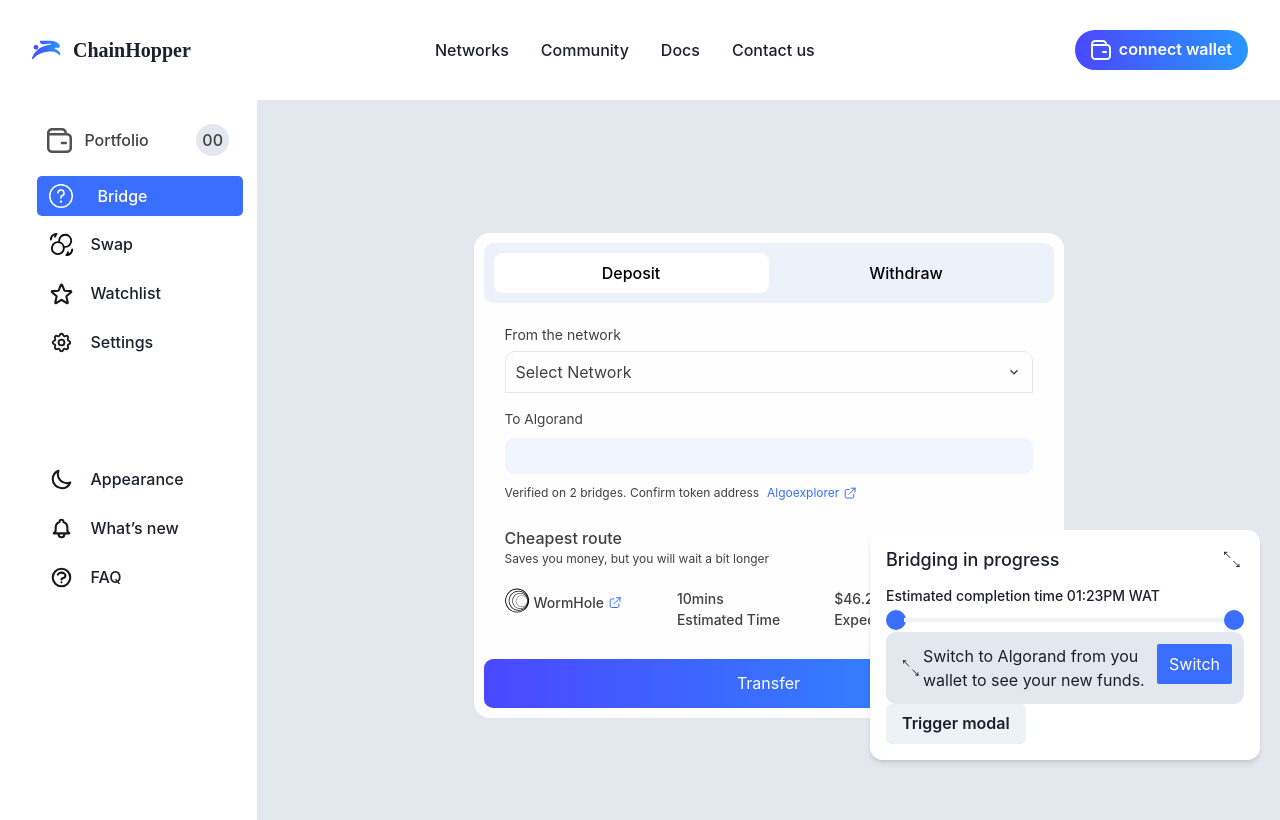
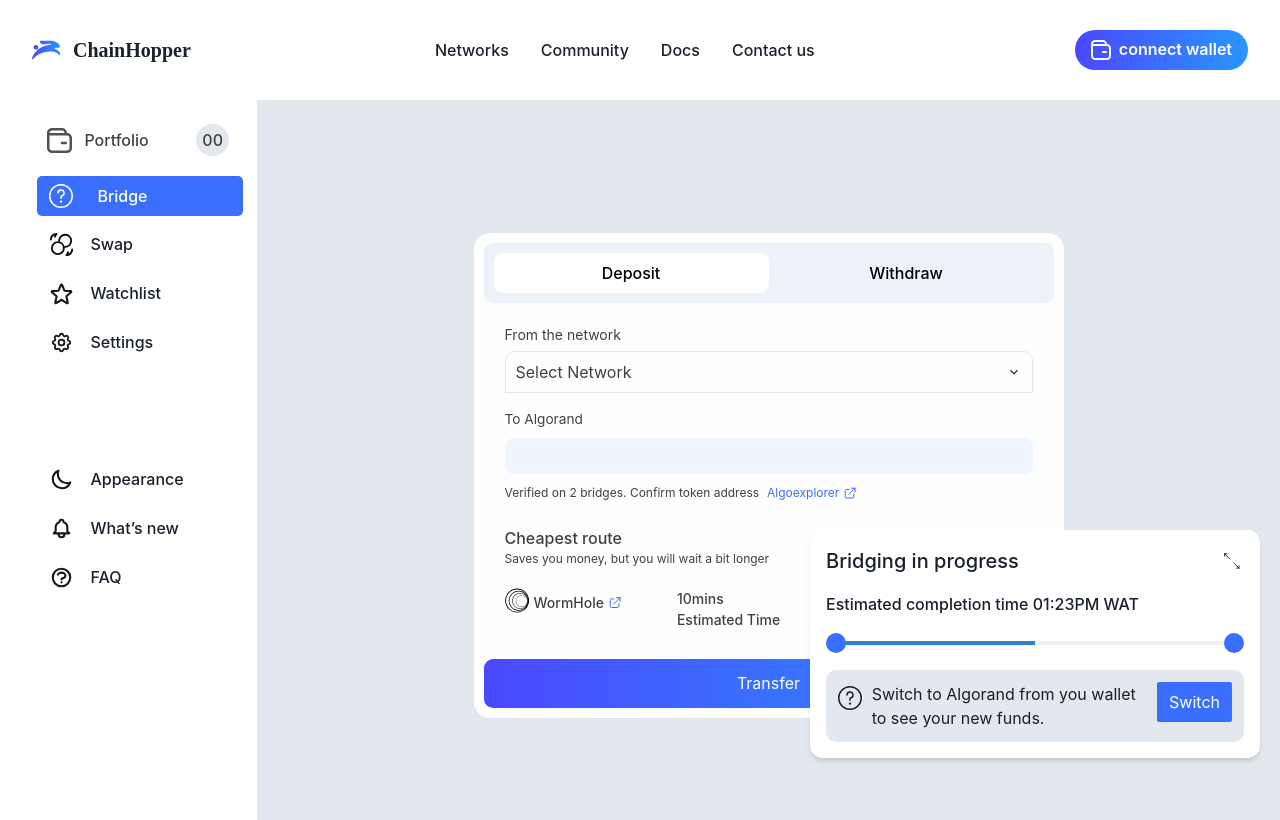
Before and after one commit to algorand-hackers/chain-hopper, a React (Create React App) app in the folder apps/frontend/: page /bridge in a window 1280 px wide. Built offline with nearby package versions, Linux system fonts and the light colour scheme.

Commit message:
brigde transactiom component

```diff
--- a/apps/frontend/src/components/TransactionLoader.js
+++ b/apps/frontend/src/components/TransactionLoader.js
@@ -1,4 +1,5 @@
-import React from 'react'
+import React from 'react';
+// import { Progress } from "@material-tailwind/react"
 import {
   Flex,
   Box,
@@ -7,76 +8,59 @@
   Image,
   Progress,
   Circle,
-    Stack,
   Spacer,
+  Button,
   useDisclosure,
-
 } from '@chakra-ui/react';
-import Expand from "../asset/Expand.svg"
+import Expand from '../asset/Expand.svg';
 import TransactionModal from './TransactionModal/TransactionModal';
 
 const TransactionLoader = () => {
-    const { isOpen, onOpen, onClose } = useDisclosure()
-
+  const { isOpen, onOpen, onClose } = useDisclosure();
 
   return (
-    <div className='absolute p-4 top-[430px] shadow-md rounded-[12.42px] right-[20px] w-[390px] h-fit-content bg-[white]'>
-        <Flex >
-            <Text fontSize="18px" fontWeight={"500"}>Bridging in progress</Text>
+    <div className="w-[450px] absolute p-4 top-[430px] shadow-md rounded-[12.42px] right-[20px] h-fit-content bg-[white]">
+      <Flex>
+        <Text fontSize="20px" fontWeight={'500'}>
+          Bridging in progress
+        </Text>
         <Spacer />
-            {/* <Button onClick={onOpen}>
-                Trigger modal
-            </Button> */}
-
-            {/* <Icon as={Expand} /> */}
-                <Image  src={Expand} alt-="expand"/>
+        <Image onClick={onOpen} src={Expand} alt-="expand" />
       </Flex>
-        <Text my={3} fontSize={"14px"} fontWeight="500" >Estimated completion time 01:23PM WAT</Text>
-        <Box w="100%" mb="10px" pos="relative" >
-            <Circle pos="absolute" size="20px" bottom="-8px" bg="blue" />
-            <Box width="90%" mx="auto">
-                <Progress  value={30} h="4px" color="blue"  />
+      <Text mb={3} mt={4} fontSize={'16px'} fontWeight="500">
+        Estimated completion time 01:23PM WAT
+      </Text>
+      <Box w="100%" my="25px" pos="relative">
+        <Circle pos="absolute" size="20px" bottom="-8px" bg="#3A6EFF" />
+        <Box width="92%" mx="auto">
+          {/* <Progress value={50}  color="red" /> */}
+          <Progress value={50} h="4px" colorScheme="blue" />
         </Box>
-            <Circle pos="absolute" right="0" bottom="-8px" size="20px" bg="blue" />
+        <Circle pos="absolute" right="0" bottom="-8px" size="20px" bg="#3A6EFF" />
       </Box>
       <Flex bg="bg2" p={3} rounded="10px">
-            <Flex>
-                <Image src={Expand} alt-="expand"/>
-                <Text >Switch to Algorand from you wallet to see your new funds.</Text>
-            </Flex>
+        <Icon mt="4px" boxSize={6}  />
+        <Spacer />
+
+        <Text w="70%">
+          Switch to Algorand from you wallet to see your new funds.
+        </Text>
         <Spacer />
         <Box
-                bg="blue"
+          bg="#3A6EFF"
           py={2}
           px={3}
           as="button"
           color="white"
-                h={"fit-content"}
+          h={'fit-content'}
           rounded="sm"
         >
           Switch
         </Box>
       </Flex>
-<TransactionModal />
-<div>
-        {/* <Button onClick={onOpen}>Trigger modal</Button>
-        <Modal onClose={onClose} isOpen={isOpen} isCentered>
-            <ModalOverlay />
-            <ModalContent>
-            <ModalHeader>Modal Title</ModalHeader>
-            <ModalCloseButton />
-            <ModalBody>
-                ghhjhj
-            </ModalBody>
-            <ModalFooter>
-                <Button onClick={onClose}>Close</Button>
-            </ModalFooter>
-            </ModalContent>
-        </Modal> */}
+      <TransactionModal onOpen={onOpen} isOpen={isOpen} onClose={onClose} />
     </div>
+  );
+};
 
-    </div>
-  )
-}
-
-export default TransactionLoader
+export default TransactionLoader;
--- a/apps/frontend/src/components/TransactionModal/TransactionModal.js
+++ b/apps/frontend/src/components/TransactionModal/TransactionModal.js
@@ -1,4 +1,4 @@
-import React from 'react'
+import React from 'react';
 import {
   Modal,
   ModalOverlay,
@@ -9,30 +9,76 @@
   ModalCloseButton,
   Button,
   Box,
-  } from '@chakra-ui/react'
-
+  Flex,
+  Text,
+  Image,
+  Circle,
+  Progress,
+  Spacer,
+  Icon,
+} from '@chakra-ui/react';
+import Expand from "../../asset/Expand.svg"
 
 const TransactionModal = ({ isOpen, onOpen, onClose }) => {
-
   return (
     <>
-        <Button onClick={onOpen}>Trigger modal</Button>
+      {/* <Button onClick={onOpen}>Trigger modal</Button> */}
 
       <Modal onClose={onClose} isOpen={isOpen} isCentered>
         <ModalOverlay />
         <ModalContent>
-            <ModalHeader>Modal Title</ModalHeader>
-            <ModalCloseButton />
-            <ModalBody>
-                ghhjhj
+          <ModalBody p={6}>
+            <Flex>
+              <Text fontSize="24px" fontWeight={'500'}>
+                Bridging in progress
+              </Text>
+              <Spacer />
+              <Image onClick={onOpen} src={Expand} alt-="expand" />
+            </Flex>
+            <Text my={7} fontSize={'18px'} fontWeight="500">
+              Estimated completion time 01:23PM WAT
+            </Text>
+            <Box w="100%" mb={7} pos="relative">
+              <Circle pos="absolute" size="20px" bottom="-8px" bg="#3A6EFF" />
+              <Box width="90%" mx="auto">
+                <Progress value={30} h="4px" color="blue" />
+              </Box>
+              <Circle
+                pos="absolute"
+                right="0"
+                bottom="-8px"
+                size="20px"
+                bg="#3A6EFF"
+              />
+            </Box>
+
+
+      <Flex bg="bg2" p={3} rounded="10px">
+        <Icon mt="4px" boxSize={6}  />
+        <Spacer />
+
+        <Text w="70%">
+          Switch to Algorand from you wallet to see your new funds.
+        </Text>
+        <Spacer />
+        <Box
+          bg="#3A6EFF"
+          py={2}
+          px={3}
+          as="button"
+          color="white"
+          h={'fit-content'}
+          rounded="sm"
+        >
+          Switch
+        </Box>
+      </Flex>
+            <Text text="center" my="10px">You are sending:</Text>
           </ModalBody>
-            <ModalFooter>
-                <Button onClick={onClose}>Close</Button>
-            </ModalFooter>
         </ModalContent>
       </Modal>
     </>
-    )
-}
+  );
+};
 
-export default TransactionModal
+export default TransactionModal;
--- a/apps/frontend/src/pages/Bridge/Bridge.jsx
+++ b/apps/frontend/src/pages/Bridge/Bridge.jsx
@@ -114,7 +114,7 @@
                       <Text fontSize="12px">
                         Verified on 2 bridges. Confirm token address
                       </Text>
-                      <Flex fontSize="12px" color="blue" mb={4} ml={2}>
+                      <Flex fontSize="12px" color="#3A6EFF" mb={4} ml={2}>
                         Algoexplorer
                         <Image src={AlgoTranc} ml={1} alt="algo" />
                       </Flex>
--- a/apps/frontend/src/theme.js
+++ b/apps/frontend/src/theme.js
@@ -4,7 +4,7 @@
 // 2. Extend the theme to include custom colors, fonts, etc
 const colors = {
   dark: "#404040",
-  blue: "#3A6EFF",
+  // blue: "#3A6EFF",
   bg2: "#E3E7EE",
   white: "#ffffff",
   btnBg: "linear-gradient(90deg, #4A48FF 0%, #2996FF 100%)",
```
Also changed, not shown: apps/frontend/package.json (+1 -6 lines). Lines whose indentation alone changed are shown as unchanged.
